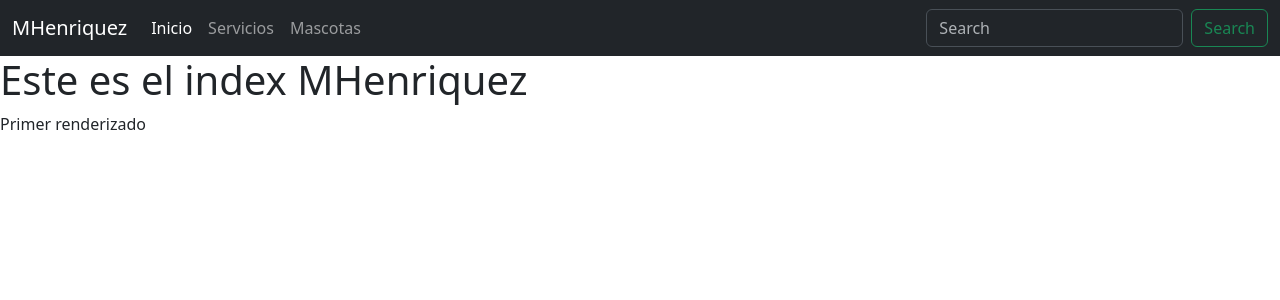
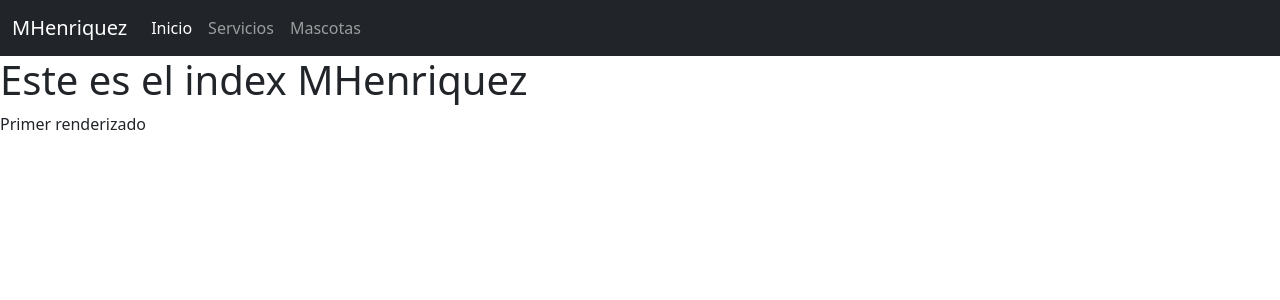
Before and after one commit to manuelhm1993/mh-fundamentos-nodejs, a Node server app: page / in a window 1280 px wide. Shown: the top 300 px of the page. Run offline with Node 20, Linux system fonts and the light colour scheme; some libraries are stand-ins or nearby versions.

Commit message:
Instalación de body-parser para poder manipular los datos del formulario como en un controlador, muy parecido a la clase request

```diff
--- a/package.json
+++ b/package.json
@@ -38,6 +38,7 @@
     "webpack-cli": "^5.1.4"
   },
   "dependencies": {
+    "body-parser": "^1.20.2",
     "dotenv": "^16.3.1",
     "ejs": "^3.1.9",
     "express": "^4.18.2",
--- a/src/router/Mascotas.js
+++ b/src/router/Mascotas.js
@@ -7,8 +7,6 @@ const Mascota = require('../models/Mascota');
 router.get('/', async (req, res) => {
     try {
         const mascotas = await Mascota.find({});
-
-        console.log(mascotas);
 
         // Para renderizar una subcarpeta se parte desde el nombre sin '/'
         res.render('mascotas/index', {
--- a/src/views/template/navbar.ejs
+++ b/src/views/template/navbar.ejs
@@ -23,12 +23,6 @@
                     <a class="nav-link" href="/mascotas">Mascotas</a>
                 </li>
             </ul>
-
-            <!-- Formulario de login -->
-            <form class="d-flex" role="search">
-                <input class="form-control me-2" type="search" placeholder="Search" aria-label="Search">
-                <button class="btn btn-outline-success" type="submit">Search</button>
-            </form>
         </div>
     </div>
 </nav>
```
Also changed, not shown: README.md, 1 other file.
